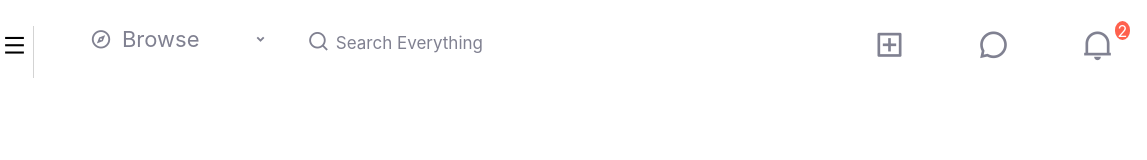
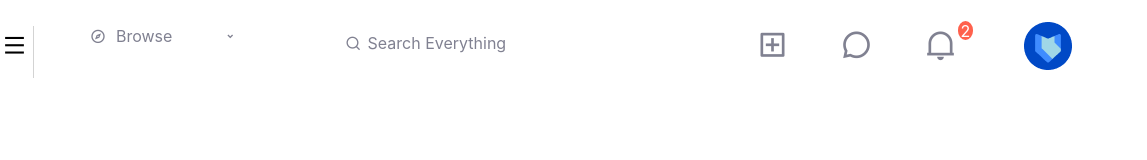
Before and after one commit to Lyguh/Unity, a website: page index.html in a window 1280 px wide. Shown: the full height of the page, 176-1323 px from the left, 1147 px wide, since content can reach past the window. Drawn offline with nearby package versions, Linux system fonts and the light colour scheme.

Commit message:
make adaptive in the header navbar

```diff
--- a/index.html
+++ b/index.html
@@ -67,12 +67,9 @@
                                 <span class="column__main--header--button--notification--count--text">2</span>
                             </div>
                         </div>
-
-                    </div>
-                    <div class="column__main--header--item column__main--header--avatar">
-                        <div class="column__main--header--item column__main--header--avatar--button">
-                            <button class="button button--avatar">
-                                <img class="button button--avatar-img" src="src/img/Avatar.png">
+                        <div class="column__main--header--button column__main--header--button--avatar">
+                            <button class="button column__main--header--button-content button--avatar">
+                                <img class="column__main--header--button--avatar-img" src="src/img/Avatar.png">
                             </button>
                         </div>
                     </div>
--- a/src/scss/components/_header.scss
+++ b/src/scss/components/_header.scss
@@ -37,12 +37,15 @@
   &--header {
     display: flex;
     justify-content: space-between;
+    @include mobile {
+      justify-content: center;
+    }
     &--buttons {
       display: flex;
-      justify-content: center;
+
     }
     &--button {
-      margin-left: rem(60);
+      margin-left: rem(40);
       @include tablet {
         margin-left: rem(40);
       }
@@ -61,11 +64,19 @@
           background: #ff614d;
           position: relative;
           right: rem(5);
+          @include mobile {
+            right: rem(19);
+            top: rem(7);
+            border: #ff614d rem(1) solid;
+          }
           &--text {
             position: relative;
             bottom: rem(2);
             color: white;
             font-size: rem(16);
+            @include mobile {
+              color: transparent;
+            }
           }
         }
       }
@@ -75,53 +86,88 @@
 
 .browse {
   display: flex;
+  @include mobile {
+    display: none;
+  }
   &-compass {
     margin-left: rem(50);
     font-size: rem(22);
     color: #808191;
+    @include laptop {
+      font-size: rem(16);
+    }
+    @include tablet {
+      font-size: rem(15);
+    }
   }
   &-text {
     font-size: rem(22);
     margin-left: rem(10);
     color: #808191;
+    @include laptop {
+      font-size: rem(16);
+    }
+    @include tablet {
+      font-size: rem(15);
+    }
   }
   &-arrow {
     font-size: rem(22);
     margin-left: rem(50);
     color: #808191;
+    @include laptop {
+      font-size: rem(16);
+    }
+    @include tablet {
+      font-size: rem(15);
+    }
   }
 }
 .search--form {
   position: relative;
   bottom: rem(5);
-  width: rem(500);
+  max-width: rem(400);
   @include tablet {
     left: rem(30);
-    width: rem(300);
-    width: rem(300);
+    max-width: rem(200);
+  }
+  @include mobile {
+    display: none;
   }
   &--icon {
     font-size: rem(22);
     color: #808191;
+    @include laptop {
+      font-size: rem(16);
+    }
+    @include tablet {
+      font-size: rem(16);
+    }
   }
   &--field {
     border: none;
-    width: rem(450);
+    width: 80%;
     height: rem(50);
     @include laptop {
-      width: rem(350);
+      width: 80%;
     }
     @include tablet {
-      width: rem(250);
+      width: 85%;
     }
   }
   &--field::placeholder {
     font-size: rem(17);
     color: #808191;
+    @include laptop {
+      font-size: rem(16);
+    }
+    @include tablet {
+      font-size: rem(15);
+    }
   }
   @include laptop {
     bottom: rem(8);
-    margin-left: rem(30);
+    //margin-left: rem(30);
   }
 }
 .column__main--header--button--add {
```
Also changed, not shown: src/scss/main.css, src/styles/main.css, 2 other files.
